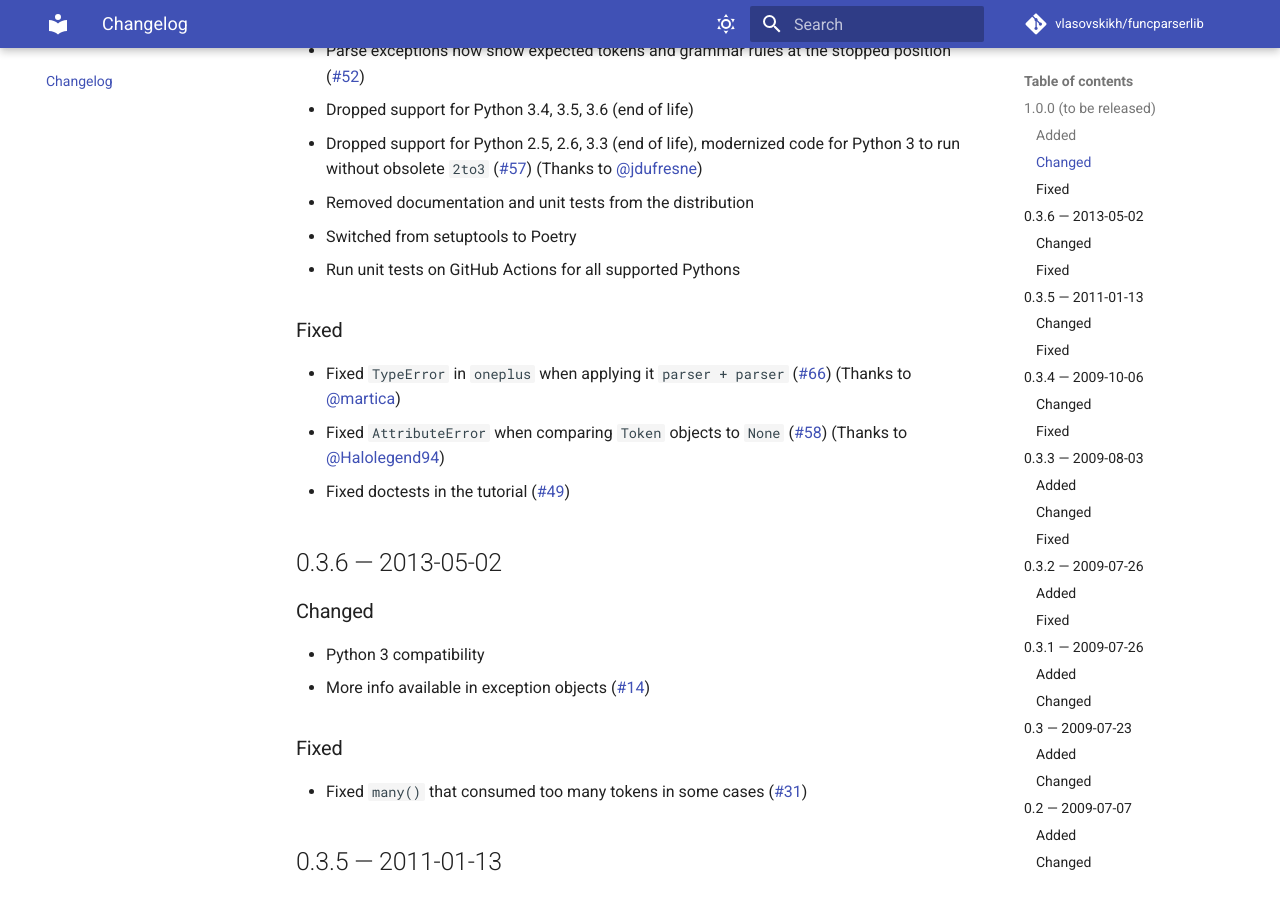
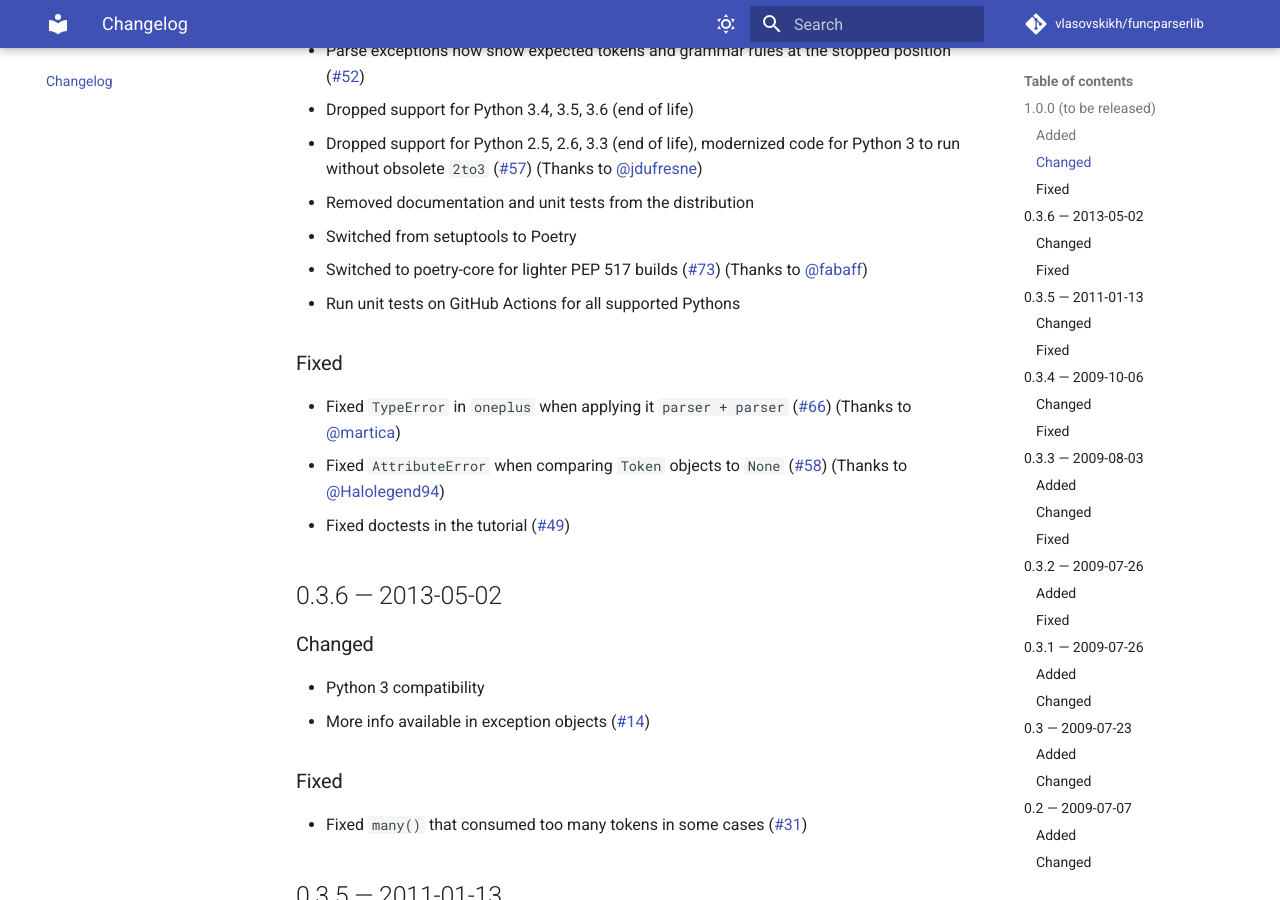
Before and after one commit to vlasovskikh/funcparserlib, an MkDocs documentation site: the page built from docs/changes.md, in a window 1280 px wide and 900 px high, scrolled down 675 px. Built offline with MkDocs 1.6.1 and Material for MkDocs 9.7.7, drawn with Linux system fonts in a browser that asks for light colours; comment, search, counter and statistics services are not loaded.

Commit message:
changes: Mentioned the switch to poetry-core

```diff
--- a/docs/changes.md
+++ b/docs/changes.md
@@ -30,6 +30,9 @@ The stable 1.0.0 release freezes the API of funcparserlib 0.3.6 which was releas
   (Thanks to [@jdufresne](https://github.com/jdufresne))
 * Removed documentation and unit tests from the distribution
 * Switched from setuptools to Poetry
+* Switched to poetry-core for lighter PEP 517 builds
+  ([#73](https://github.com/vlasovskikh/funcparserlib/pull/73))
+  (Thanks to [@fabaff](https://github.com/fabaff))
 * Run unit tests on GitHub Actions for all supported Pythons
 
 ### Fixed
```
